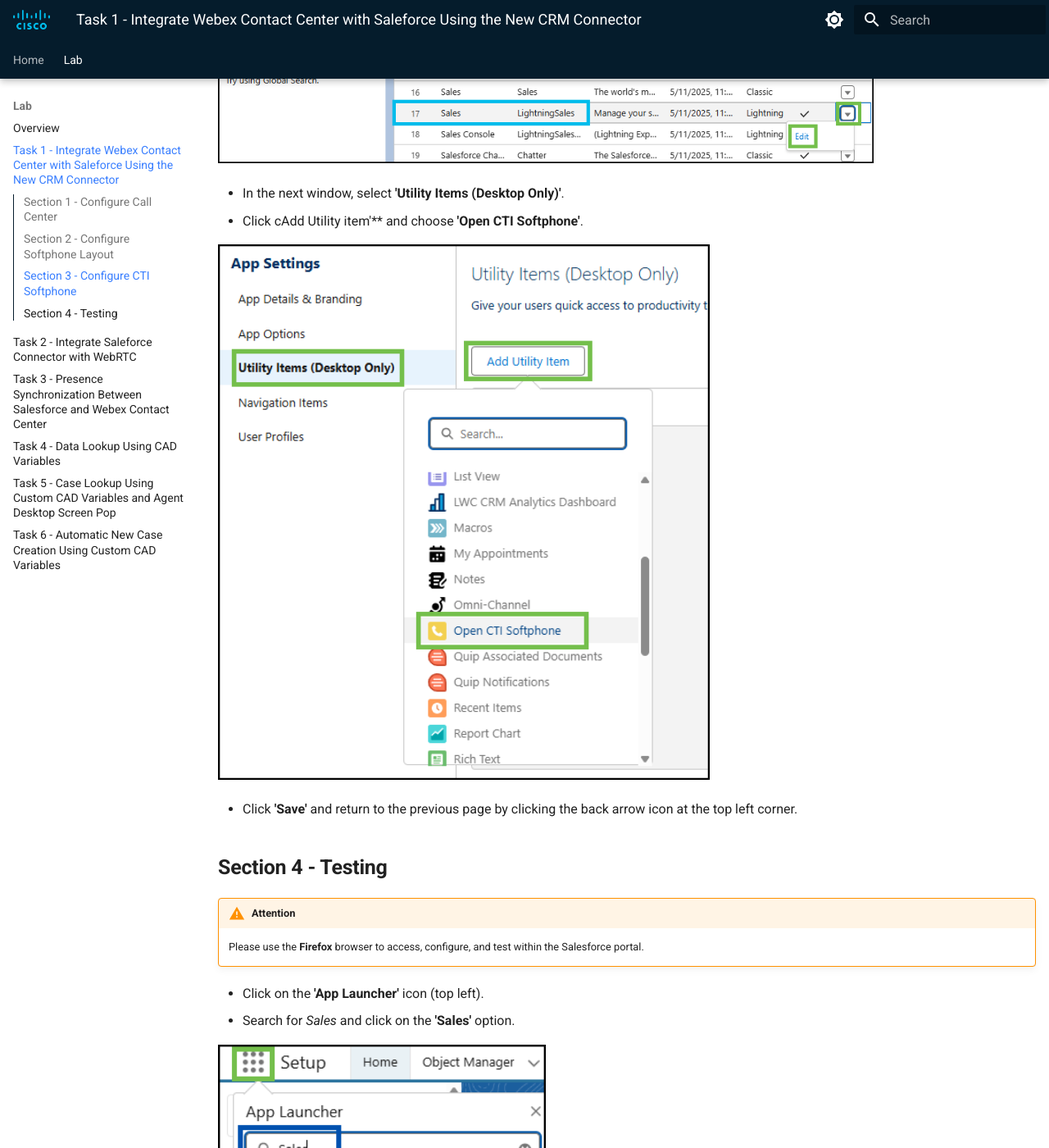
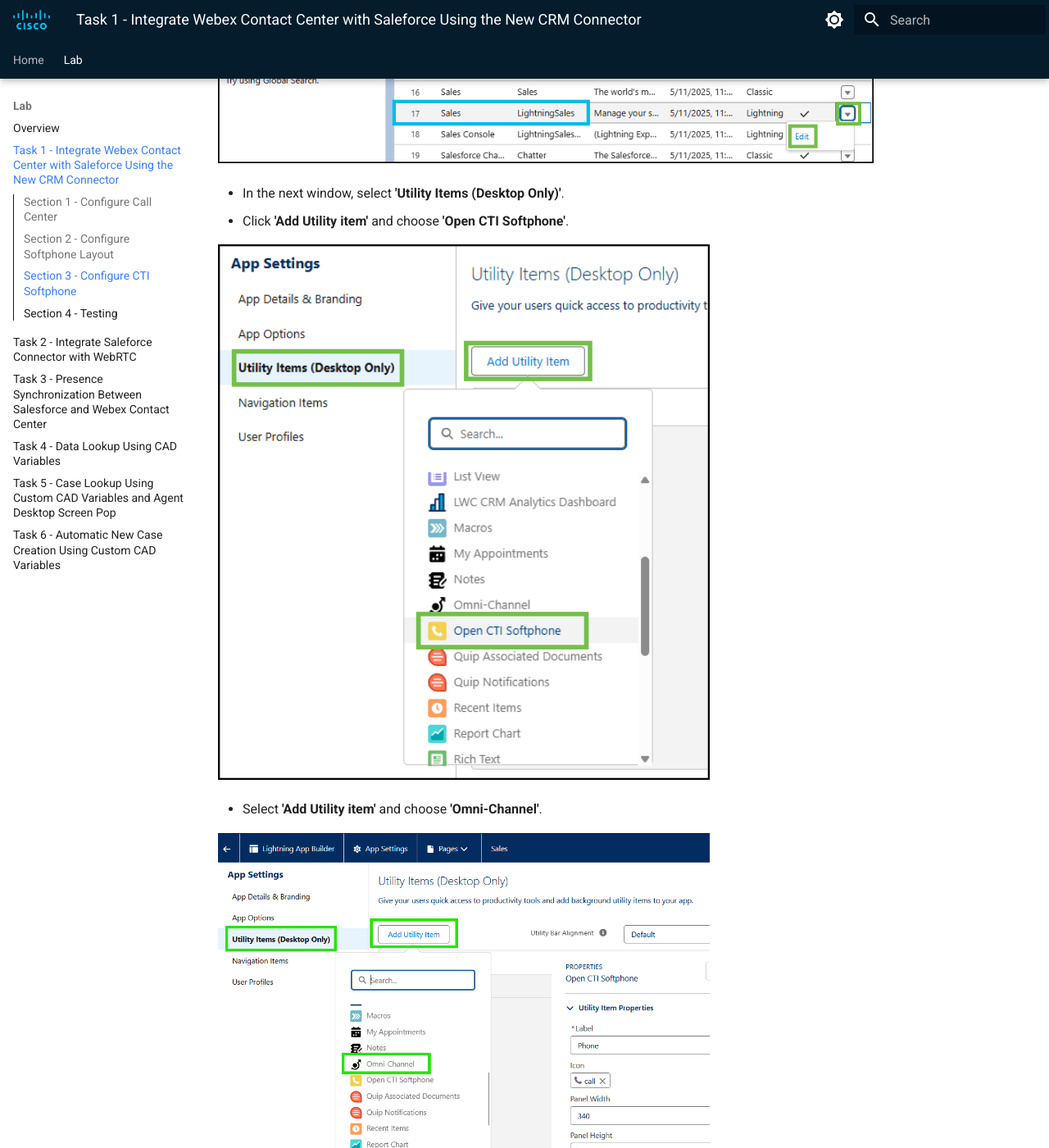
Before and after one commit to WebexCC-SA/LAB-2308, an MkDocs documentation site: the page built from docs/task1.md, in a window 1280 px wide and 1400 px high, scrolled down 5674 px. Shown: the whole window at 82% size. Built offline with MkDocs 1.6.1 and Material for MkDocs 9.7.7, drawn with Linux system fonts in a browser that asks for light colours.

Commit message:
Update task1.md

```diff
--- a/docs/task1.md
+++ b/docs/task1.md
@@ -91,9 +91,13 @@
 ![Nav](./assets/t1s1p11.png){ width="800" }
 
 - In the next window, select **'Utility Items (Desktop Only)'**.
-- Click cAdd Utility item'** and choose **'Open CTI Softphone'**.
+- Click **'Add Utility item'** and choose **'Open CTI Softphone'**.
 
 ![Nav](./assets/t1s1p12.png){ width="600" }
+
+- Select **'Add Utility item'** and choose **'Omni-Channel'**.
+
+![Nav](./assets/t1s1p13.png){ width="600" }
 
 - Click **'Save'** and return to the previous page by clicking the back arrow icon at the top left corner.
 
```
